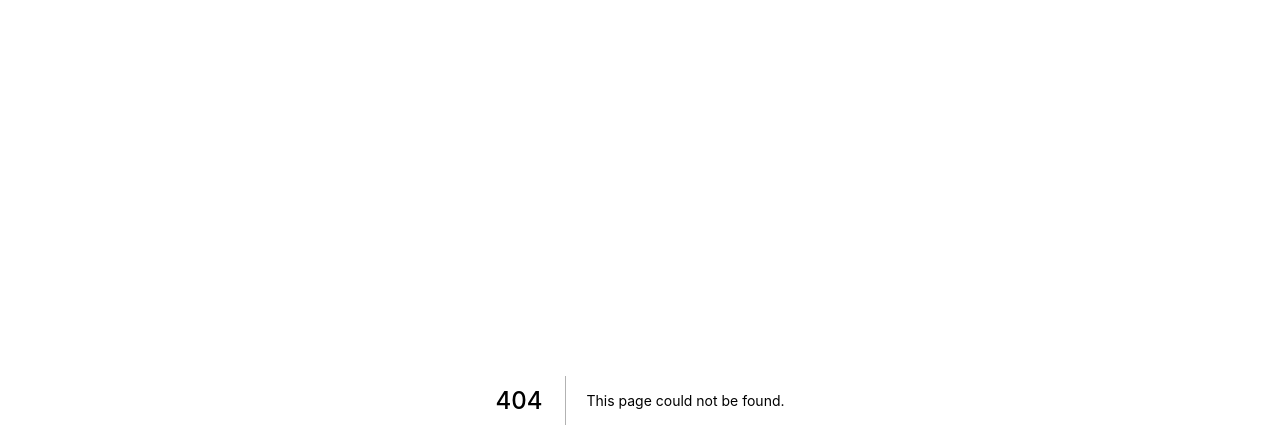
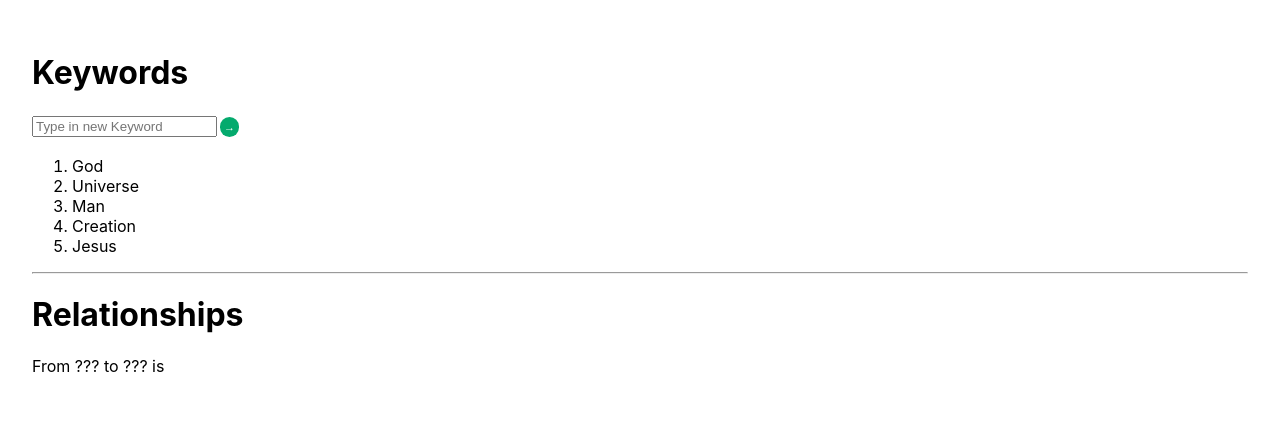
Before and after one commit to SimponGoril/wordtree, a Next.js app: page /keywords in a window 1280 px wide. Before the commit this address had no page. Shown: the top 448 px of the page. Built offline with nearby package versions, Linux system fonts and the light colour scheme.

Commit message:
prepare Vercel keyword relationships demo

```diff
--- /dev/null
+++ b/pages/keywords/index.tsx
@@ -0,0 +1,72 @@
+import Link from 'next/link'
+import { useState } from 'react'
+import styles from '../../styles/Article.module.css'
+
+export default function KeyWords() {
+
+    type Keyword = {
+        id: number,
+        title: string
+    }
+
+    const [keywords, setKeywords] = useState<Keyword[]>([
+        {id: 1, title: 'God'},
+        {id: 2, title: 'Universe'},
+        {id: 3, title: 'Man'},
+        {id: 4, title: 'Creation'},
+        {id: 5, title: 'Jesus'},
+    ])
+    const [newKeyword, setNewKeyword] = useState<string>("")
+    const [keywordFrom, setKeywordFrom] = useState<Keyword | undefined>()
+    const [keywordTo, setKeywordTo] = useState<Keyword | undefined>()
+
+    const relationshipType = [
+        {id: 1, name: "Child of"},
+        {id: 2, name: "Parent of"}
+    ]
+
+    const isKeywordSelected = (kw: Keyword) => {
+        if (keywordFrom && kw.id === keywordFrom.id) return true
+        if (keywordTo && kw.id === keywordTo.id) return true
+        return false
+    }
+
+    const getKeywords = () => {
+        return <ol>{keywords.map(kw => { return <li onClick={() => keywordClickHandler(kw) }key={kw.id}>
+            <span className={isKeywordSelected(kw) ? styles.selectedKeyword : "" }>{kw.title}</span></li>})}</ol>
+    }
+
+    const getRelationshipSelector = () => {
+        if (!keywordFrom || !keywordTo) return
+        return <select>
+            {relationshipType.map(r => <option key={r.id} value={r.id}>{r.name}</option>)}
+        </select>
+    }
+
+    const addKeywordHandler = () => {
+        setKeywords([...keywords, {id: 666, title: newKeyword}])
+        setNewKeyword("")
+    }
+
+    const keywordClickHandler = (kw: Keyword) => {
+        if (!keywordFrom) {
+            setKeywordFrom(kw)
+        } else if (!keywordTo) {
+            setKeywordTo(kw)
+        } else {
+            setKeywordFrom(undefined)
+            setKeywordTo(undefined)
+        }
+    }
+
+    return <div className={styles.article}>
+            <h1>Keywords </h1>
+            <input value={newKeyword} onChange={e => setNewKeyword(e.target.value)} placeholder="Type in new Keyword" type={"text"}/>
+            <button className={styles.addWordButton} onClick={addKeywordHandler}>&rarr;</button>
+            {getKeywords()}
+            <hr/>
+            <h1>Relationships</h1>
+            From {keywordFrom ? keywordFrom.title : "???"} to {keywordTo ? keywordTo.title: "???"} is {getRelationshipSelector()}
+            {}
+        </div>
+}
```
